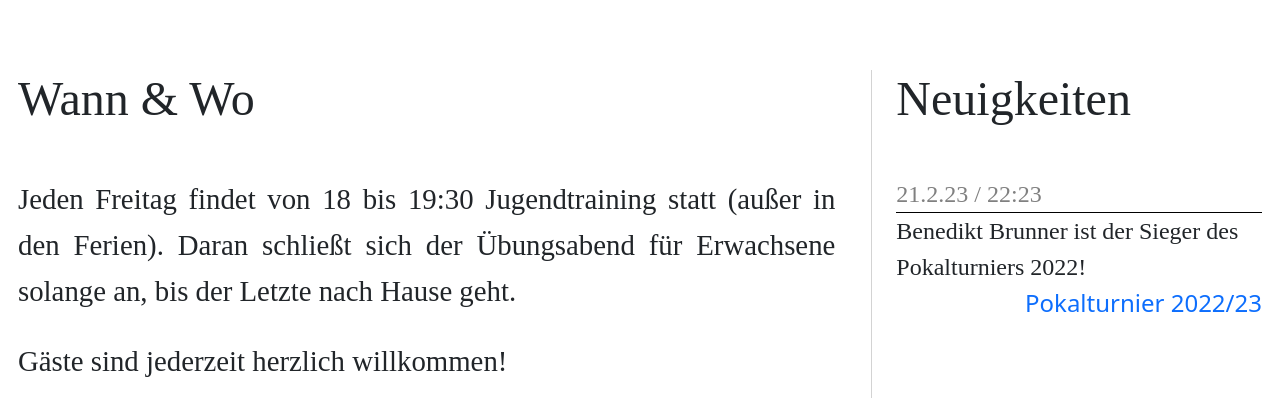
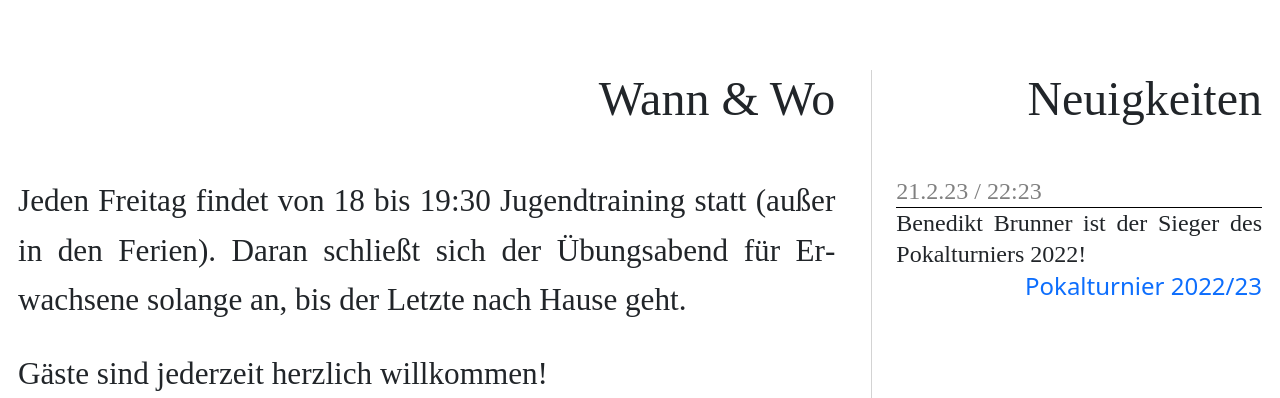
Before and after one commit to dejbug/sc-springer-bk, a PHP site: page / in a window 1280 px wide. Shown: the part 1465-1863 px from the top of the page. Run offline with PHP 8.4, Linux system fonts and the light colour scheme.

Commit message:
can't get the typesetting right

```diff
--- a/src/global.css
+++ b/src/global.css
@@ -1,6 +1,7 @@
 html {
 	overflow-x: hidden;
 	font-size: calc(1em + 1vh);
+	hyphens: auto;
 }
 
 body {
@@ -44,6 +45,7 @@ time[pubdate] { color: lightgrey; }
 	justify-content: evenly;
 	margin-bottom: 3rem;
 	padding-bottom: 1rem;
+	line-height: 1.3em;
 }
 
 #news > article > time {
@@ -53,6 +55,7 @@ time[pubdate] { color: lightgrey; }
 
 #news > article > p {
 	margin-bottom: 0;
+	text-align: justify;
 }
 
 #news > article > a {
@@ -61,18 +64,16 @@ time[pubdate] { color: lightgrey; }
 }
 
 section h2 {
+	text-align: right;
 	margin-bottom: 2rem;
 }
 
 #info {
-	font-size: 1.2rem;
+	text-align: justify;
+	font-size: 1.3rem;
 	line-height: 1.6;
 }
 
 #info > section {
 	margin-bottom: 4rem;
 }
-
-#info {
-	text-align: justify;
-}
```
